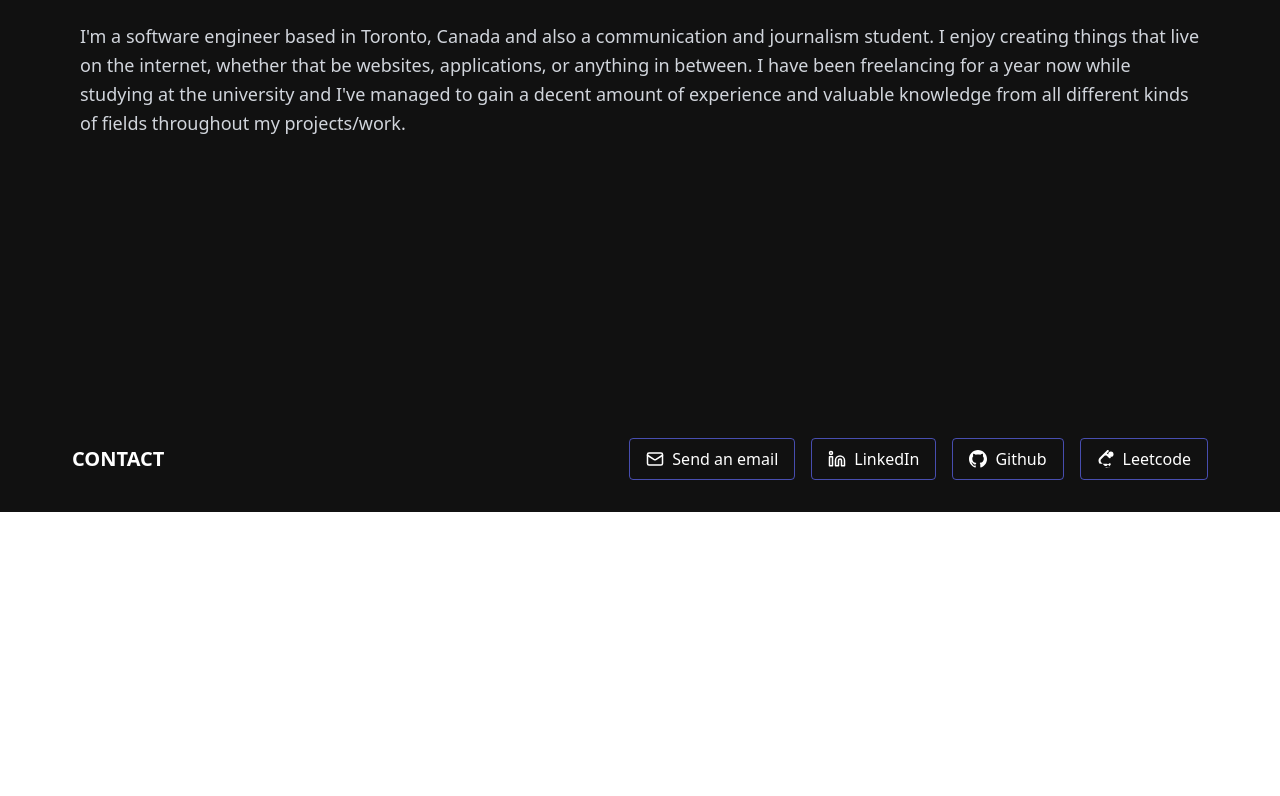
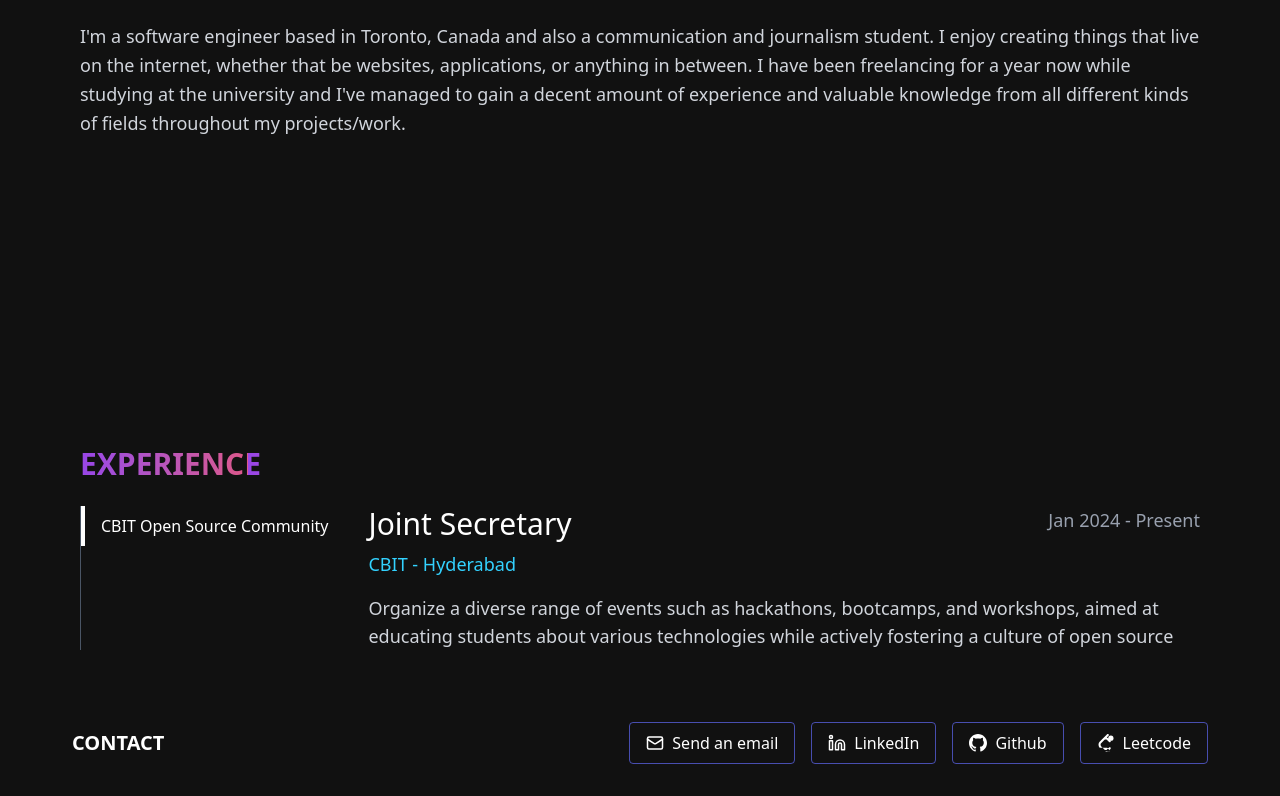
Before and after one commit to sneha9730/portfolio, a React (Vite) app: page / in a window 1280 px wide. Shown: the part 394-1190 px from the top of the page. Before the commit the page ends 906 px from the top, so only its background shows below. Built offline with nearby package versions, Linux system fonts and the light colour scheme.

Commit message:
add experience

```diff
--- a/src/App.tsx
+++ b/src/App.tsx
@@ -1,6 +1,7 @@
 import Navbar from './components/navbar';
 import Contact from './sections/contact';
 import Hero from './sections/hero';
+import Experience from './sections/experience';
 
 function App() {
   return (
@@ -8,6 +9,7 @@ function App() {
       <>
         <Navbar />
         <Hero />
+        <Experience/>
         <Contact/>
       </>
     </div>
--- /dev/null
+++ b/src/sections/experience.tsx
@@ -0,0 +1,64 @@
+import { useState } from "react";
+
+const experiences = [
+  {
+    company: "CBIT Open Source Community",
+    role: "Joint Secretary",
+    duration: "Jan 2024 - Present",
+    location: "CBIT - Hyderabad",
+    link: "https://cbitosc.github.io/",
+    tasks: "Organize a diverse range of events such as hackathons, bootcamps, and workshops, aimed at educating students about various technologies while actively fostering a culture of open source",
+  },
+];
+
+const Experience = () => {
+  const [activeIndex, setActiveIndex] = useState(0);
+  const activeExp = experiences[activeIndex];
+
+  return (
+    <section className="bg-[#111111] text-white px-4 py-10 sm:px-10 md:px-20">
+      <h2 className="text-3xl font-semibold mb-6 bg-gradient-to-r from-[#9845E8] to-[#DD5789] bg-[length:15%] bg-clip-text text-transparent">EXPERIENCE</h2>
+
+      <div className="flex flex-col md:flex-row gap-6">
+        {/* Left Tabs */}
+        <div className="flex md:flex-col gap-2 border-l border-gray-600">
+          {experiences.map((exp, i) => (
+            <button
+              key={i}
+              onClick={() => setActiveIndex(i)}
+              className={`px-4 py-2 text-left ${
+                i === activeIndex
+                  ? "bg-transparent border-l-4 border-white font-medium"
+                  : "hover:bg-gray-700"
+              }`}
+            >
+              {exp.company}
+            </button>
+          ))}
+        </div>
+
+        {/* Right Panel */}
+        <div className="flex-1">
+          <div className="flex justify-between items-start mb-2">
+            <h3 className="text-3xl font-medium">{activeExp.role}</h3>
+            <span className="text-lg text-gray-400">{activeExp.duration}</span>
+          </div>
+          <a
+            href={activeExp.link}
+            target="_blank"
+            rel="noopener noreferrer"
+            className="text-lg text-[#33D2FF] hover:text-[#9845E8]"
+          >
+            {activeExp.location}
+          </a>
+          <ul className="mt-4 text-lg text-gray-300 list-disc list-inside space-y-2">
+            {activeExp.tasks}
+
+          </ul>
+        </div>
+      </div>
+    </section>
+  );
+};
+
+export default Experience;
```
